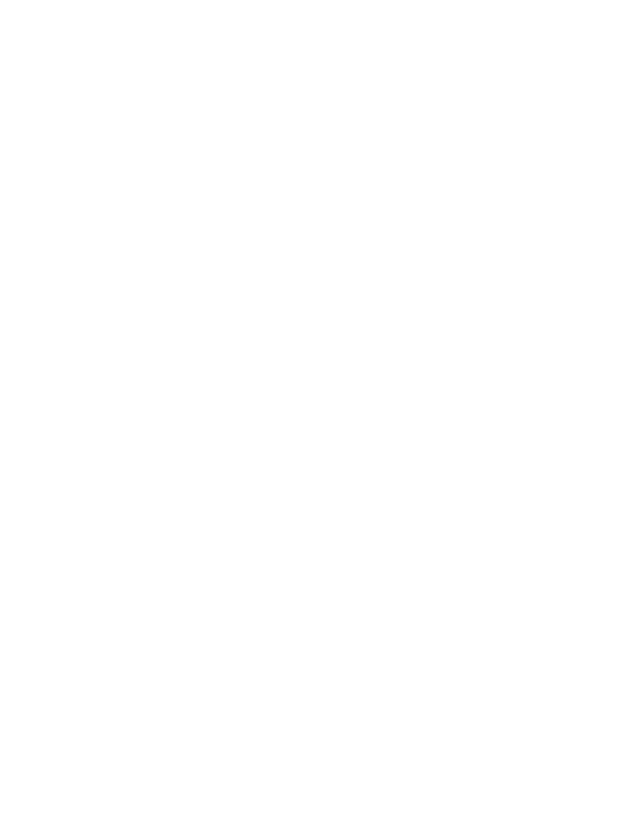
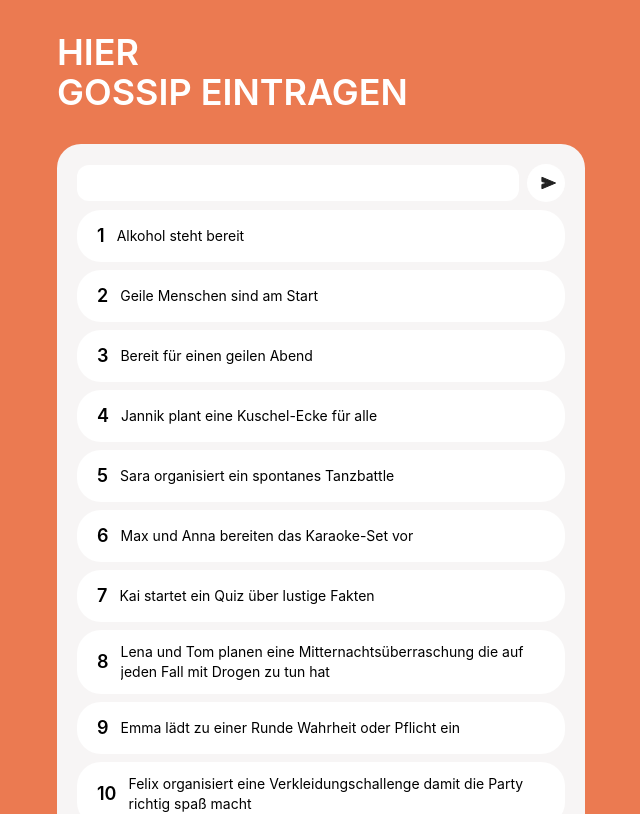
Before and after one commit to JannikNoe/GossipBingo, a React (Create React App) app in the folder client/: page /addgossip in a window 1280 px wide. Before the commit this address had no page. Shown: the top 814 px of the page, without its empty margins (319-959 px from the left). Built offline with nearby package versions, Linux system fonts and the light colour scheme.

Commit message:
add addgossipview

```diff
--- a/client/src/App.js
+++ b/client/src/App.js
@@ -13,6 +13,7 @@ import LoginView from "./components/features/auth/LoginView.js";
 import RegisterView from "./components/features/auth/RegisterView.js";
 import BingoGridView from "./components/features/game/gameComponents/bingoGridView.js";
 import GossipTrackerView from "./components/features/game/gameComponents/GossipTrackerView";
+import AddGossipView from "./components/features/game/gameComponents/AddGossipView";
 import DashboardView from "./components/features/game/dashboard/dashboardView.js";
 import UserManagementView from "./components/features/game/dashboard/UserManagementView.js";
 import SettingsView from "./components/features/settingsView";
@@ -36,6 +37,7 @@ function App() {
                     <Route path="/gameview" element={<GameView />} />
                     <Route path="/gamegrid" element={<BingoGridView />} />
                     <Route path="/gossiptracker" element={<GossipTrackerView />} />
+                    <Route path="/addgossip" element={<AddGossipView />} />
 
                     <Route path="/settings" element={<SettingsView />} />
 
--- a/client/src/components/features/game/GameView.js
+++ b/client/src/components/features/game/GameView.js
@@ -16,7 +16,7 @@ const checkIfGameStarted = async () => {
 const GameView = () => {
 
     // definierter Zustand für den Start des Spiels
-    const [gameStarted, setGameStarted] = useState(true);
+    const [gameStarted, setGameStarted] = useState(false);
 
     useEffect(() => {
         // Diese Funktion wird aufgerufen, wenn die Komponente geladen wird.
@@ -115,10 +115,12 @@ const GameView = () => {
                     ):(
                         // Spiel nicht gestartet Screen
                         <div className="">
-                            <div className="uppercase w-full text-center rounded-3xl bg-bgDarkGrayPrimary px-3 py-7 text-md font-semibold text-white shadow-sm mt-6">
-                                <h6 className="uppercase font-normal text-sm pb-0.5">Möglichen Gossip</h6>
-                                <h4 className="uppercase font-medium text-xl">Eintragen</h4>
-                            </div>
+                            <Link to="/addgossip">
+                                <div className="uppercase w-full text-center rounded-3xl bg-bgDarkGrayPrimary px-3 py-7 text-md font-semibold text-white shadow-sm mt-6">
+                                    <h6 className="uppercase font-normal text-sm pb-0.5">Möglichen Gossip</h6>
+                                    <h4 className="uppercase font-medium text-xl">Eintragen</h4>
+                                </div>
+                            </Link>
                             <div className="pt-4">
                                 <div className="rounded-lg">
                                     <img src={WaitingGif} alt="Eine wartende Person" className="rounded-xl"/>
--- /dev/null
+++ b/client/src/components/features/game/gameComponents/AddGossipView.js
@@ -0,0 +1,80 @@
+import React, {useState, useEffect} from 'react';
+import GameHeader from "../../../layout/GameHeaderView";
+import TrackingGifs from "./trackingGifs";
+
+
+const openRequests = [
+    { id: 1, text: 'Alkohol steht bereit' },
+    { id: 2, text: 'Geile Menschen sind am Start' },
+    { id: 3, text: 'Bereit für einen geilen Abend' },
+    { id: 4, text: 'Jannik plant eine Kuschel-Ecke für alle' },
+    { id: 5, text: 'Sara organisiert ein spontanes Tanzbattle' },
+    { id: 6, text: 'Max und Anna bereiten das Karaoke-Set vor' },
+    { id: 7, text: 'Kai startet ein Quiz über lustige Fakten' },
+    { id: 8, text: 'Lena und Tom planen eine Mitternachtsüberraschung die auf jeden Fall mit Drogen zu tun hat' },
+    { id: 9, text: 'Emma lädt zu einer Runde Wahrheit oder Pflicht ein' },
+    { id: 10, text: 'Felix organisiert eine Verkleidungschallenge damit die Party richtig spaß macht' },
+    { id: 11, text: 'Nora und Ben bereiten einen Filmeabend vor' }
+];
+
+
+const AddGossipView = () => {
+
+    // toggle der verschiedenen offenen Anfragen Boxen
+    const [activeTab, setActiveTab] = useState('openRequests'); // 'openRequests' oder 'pastGossip'
+    const [expandedBoxes, setExpandedBoxes] = useState({});
+
+    const toggleBox = (id) => {
+        setExpandedBoxes(prevState => ({
+            ...prevState,
+            [id]: !prevState[id]
+        }));
+    };
+
+    return (
+        <>
+            <div className="bg-bgGamePrimary h-[100%]">
+                <GameHeader />
+                <div className="max-w-xl m-auto px-6 pb-14">
+                    <h3 className="uppercase text-4xl font-semibold text-white pt-8">Hier<br/>Gossip Eintragen</h3>
+                    <div className="bg-bgGrayPrimary rounded-3xl relative p-5 mt-8">
+                        <div className="flex justify-between items-center gap-x-2">
+                            <input
+                                type="text"
+                                className="w-full p-1.5 rounded-xl"
+                             />
+                            <button>
+                                <svg xmlns="http://www.w3.org/2000/svg" width="38" height="38" viewBox="0 0 38 38">
+                                    <g id="Gruppe_69" data-name="Gruppe 69" transform="translate(-312 -229)">
+                                        <g id="Gruppe_46" data-name="Gruppe 46" transform="translate(294 208)">
+                                            <rect id="Rechteck_8" data-name="Rechteck 8" width="38" height="38" rx="19" transform="translate(18 21)" fill="#fff"/>
+                                        </g>
+                                        <path id="send_FILL1_wght400_GRAD0_opsz24" d="M120-788.5v-4.314l5.751-1.438L120-795.686V-800l13.66,5.751Z" transform="translate(206.908 1042.249)" fill="#202020" stroke="#202020" stroke-linejoin="round" stroke-width="1"/>
+                                    </g>
+                                </svg>
+                            </button>
+                        </div>
+                        <div className={`transition-all duration-500 ${activeTab === 'openRequests' ? 'opacity-100' : 'opacity-0'}`}>
+                            {openRequests.map(request => (
+                                <div
+                                    key={request.id}
+                                    className="bg-white py-3 px-5 rounded-3xl my-2"
+                                    onClick={() => toggleBox(request.id)}
+                                >
+                                    <div className="flex gap-x-3 items-center">
+                                        <span className="font-semibold text-lg">{request.id}</span>
+                                        <p className={`text-sm ${expandedBoxes[request.id] ? '' : 'line-clamp-2'}`}>
+                                            {request.text}
+                                        </p>
+                                    </div>
+                                </div>
+                            ))}
+                        </div>
+                    </div>
+                </div>
+            </div>
+        </>
+    )
+}
+
+export default AddGossipView;
```
